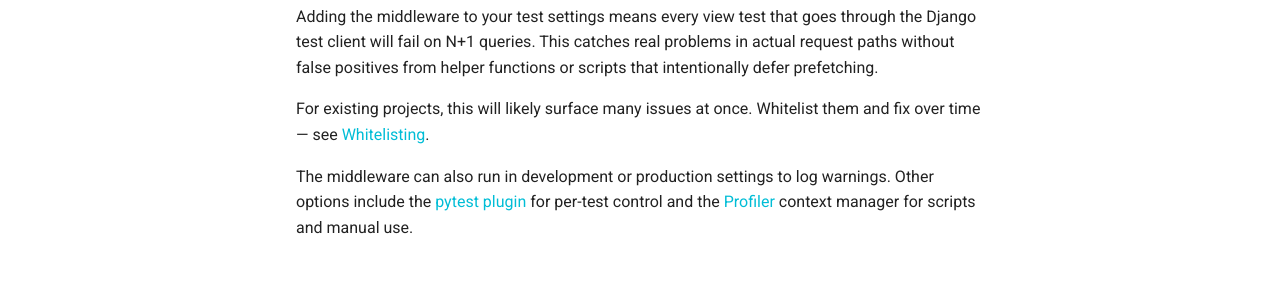
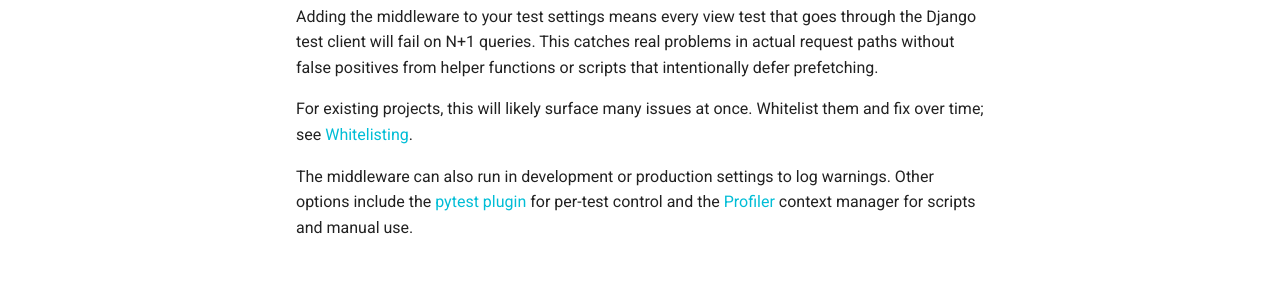
Before and after one commit to oliverhaas/django-nplus1, an MkDocs documentation site: the page built from docs/index.md, in a window 1280 px wide and 900 px high, scrolled down 1355 px. Shown: the part 441-727 px from the top of the window. Built offline with MkDocs 1.6.1 and Material for MkDocs 9.7.7, drawn with Linux system fonts in a browser that asks for light colours; comment, search, counter and statistics services are not loaded; the version menu is left out.

Commit message:
docs: replace em-dashes with sentence breaks

```diff
--- a/docs/index.md
+++ b/docs/index.md
@@ -56,7 +56,7 @@ NPLUS1_RAISE = True
 
 Adding the middleware to your test settings means every view test that goes through the Django test client will fail on N+1 queries. This catches real problems in actual request paths without false positives from helper functions or scripts that intentionally defer prefetching.
 
-For existing projects, this will likely surface many issues at once. Whitelist them and fix over time — see [Whitelisting](user-guide/whitelisting.md).
+For existing projects, this will likely surface many issues at once. Whitelist them and fix over time; see [Whitelisting](user-guide/whitelisting.md).
 
 The middleware can also run in development or production settings to log warnings. Other options include the [pytest plugin](user-guide/pytest-plugin.md) for per-test control and the [Profiler](reference/api.md#profiler) context manager for scripts and manual use.
 
```
Also changed, not shown: README.md (+2 -2 lines), docs/getting-started/quickstart.md (+1 -1 lines), docs/user-guide/whitelisting.md (+1 -1 lines).
